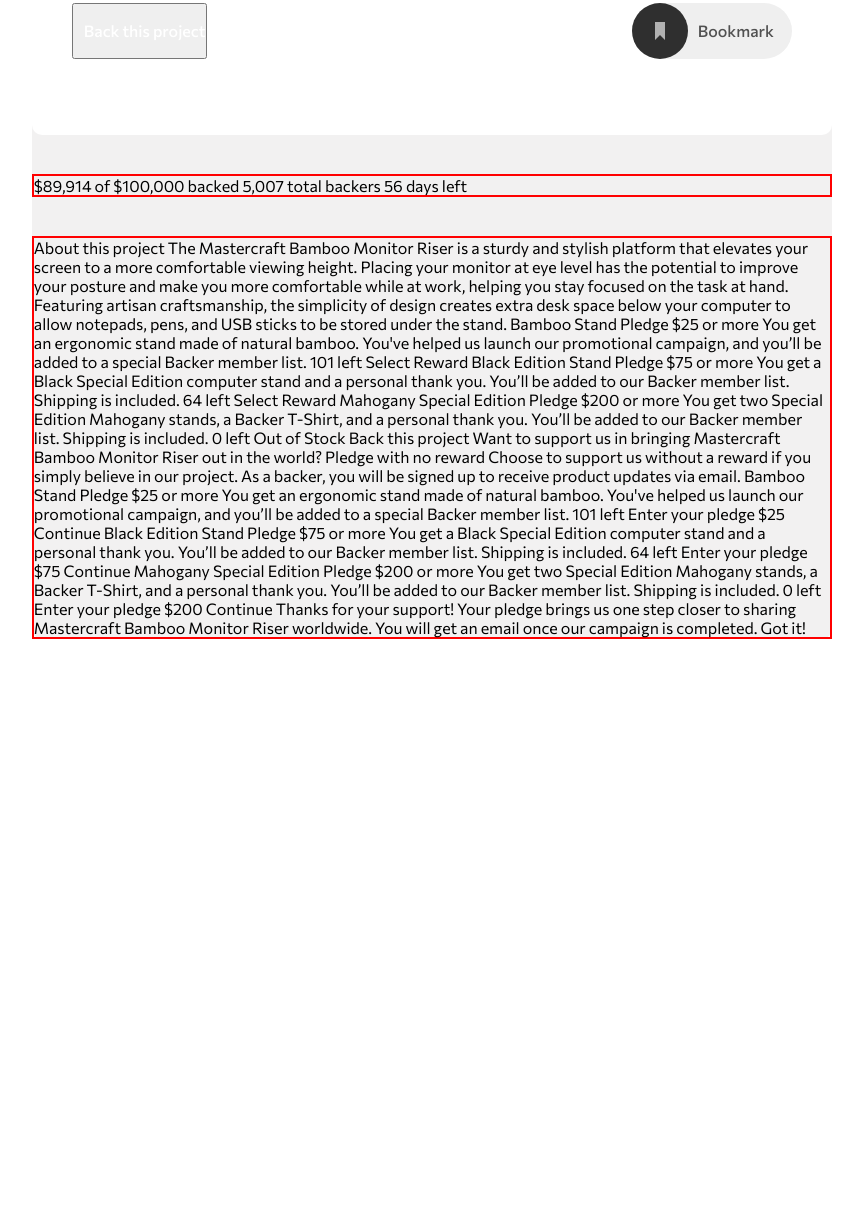
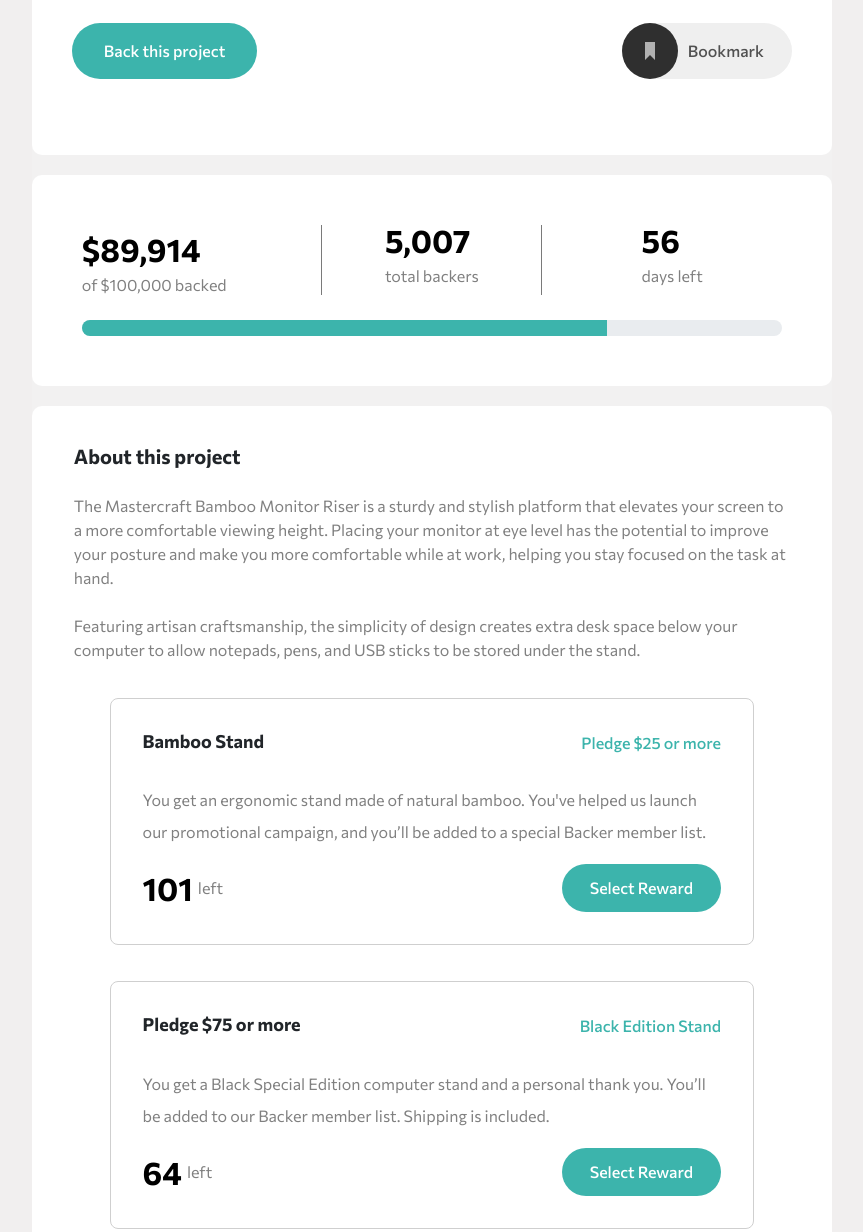
Before and after one commit to taranjeetsingh9/Crowd-Funding-Homepage, a plain HTML site: page index.html in a window 1280 px wide. Shown: the part 521-1753 px from the top of the page, without its empty margins (301-1164 px from the left). Before the commit the page ends 1160 px from the top, so only its background shows below. Drawn offline with nearby package versions, Linux system fonts and the light colour scheme; files whose address does not match are found by name.

Commit message:
desktop frontend done

```diff
--- a/CSS/index.css
+++ b/CSS/index.css
@@ -5,10 +5,9 @@
   margin: 0;
   padding: 0;
 }
-
 body {
   font-family: "Commissioner", sans-serif;
-  background-color: rgba(255, 255, 255, 0.937);
+  background-color: rgb(241, 239, 239);
 }
 .navbar-default {
   background-image: url(./images/image-hero-desktop.jpg);
@@ -29,6 +28,12 @@ body {
   list-style-type: none;
   font-size: 16px;
 }
+.masterCraft-logo {
+  position: absolute;
+  left: 48%;
+  top: 330px;
+  z-index: 2;
+}
 .logo h2 {
   font-size: 24px;
 }
@@ -46,7 +51,7 @@ main {
   height: 100%;
   display: flex;
   flex-direction: column;
-  justify-content: space-between;
+  gap: 20px;
   background-color: rgb(242, 241, 241);
   /* border: 2px solid black; */
   border-radius: 10px;
@@ -74,55 +79,156 @@ header {
 .project-links {
   display: flex;
   justify-content: space-between;
-  /* background-color: red; */
   width: 100%;
   margin: 5%;
 }
-/* .project-links button {
-  min-width: 120px;
-  padding: 15px 32px;
-  border-radius: 50px;
-  border: none;
-} */
 
-/*Experiment */
-.bookmark {
-  width: 160px;
+.bookmark-button {
+  min-width: 170px;
   border-radius: 50px;
   border: none;
   text-align: center;
   display: flex;
   align-items: center;
 }
-.project-links button a {
+
+.bookmark-button a {
+  color: rgb(81, 81, 81);
   margin-left: 10px;
-  font-family: "Commissioner", sans-serif;
-  font-weight: 600;
-}
-
-.back-
-
-/*---Experiment end*/
-
-.back-project-button {
-  background-color: hsl(176, 50%, 47%);
-}
-
-.project-links button a {
   text-decoration: none;
   font-family: "Commissioner", sans-serif;
   font-weight: 500;
   font-size: 16px;
 }
+
+.back-project-button {
+  background-color: hsl(176, 50%, 47%);
+  min-width: 160px;
+  border-radius: 50px;
+  padding: 0px 32px;
+  border: none;
+  text-align: center;
+  display: flex;
+  justify-content: center;
+  align-items: center;
+}
+
 .back-project-button a {
   color: white;
+  text-decoration: none;
+  font-family: "Commissioner", sans-serif;
+  font-weight: 500;
+  font-size: 16px;
 }
-.bookmark a {
-  color: rgb(81, 81, 81);
+
+#counters {
+  background-color: white;
+  border-radius: 10px;
+  padding: 50px;
+  display: flex;
+  flex-direction: column;
+  gap: 15px;
 }
 .donation-count {
-  border: 2px solid red;
+  display: flex;
+  flex-wrap: wrap;
+  gap: 20px;
 }
+
+.donation-count div {
+  flex: 1;
+  display: flex;
+  align-items: center;
+  justify-content: center;
+  height: 70px;
+}
+.donation-count .backed-amount {
+  align-items: start;
+  justify-content: start;
+}
+.backers {
+  border-right: 0.5px solid hsl(0, 0%, 48%);
+  border-left: 0.5px solid hsl(0, 0%, 48%);
+}
+
+.count {
+  font-size: 32px;
+  font-weight: 800;
+  color: black;
+}
+.donation-count div p {
+  line-height: 1.5;
+  color: grey;
+}
+.progress {
+  margin-top: 10px;
+  border-radius: 25px;
+}
+.progress-bar {
+  background-color: hsl(176, 50%, 47%);
+}
+
 .content {
-  border: 2px solid red;
+  font-family: "Commissioner", sans-serif;
+  padding: 20px 42px;
+  background-color: white;
+  border-radius: 10px;
 }
+.content h2 {
+  font-size: 20px;
+  font-weight: 700;
+  line-height: 3;
+}
+
+.content p {
+  font-size: 16px;
+  color: grey;
+  line-height: 1.5;
+}
+.donation-options {
+  border: 1px solid rgba(202, 202, 202, 0.903);
+  padding: 32px;
+  margin: 5%;
+  border-radius: 8px;
+}
+.donation-options h6 {
+  font-weight: 800;
+  font-size: 18px;
+}
+.pledge {
+  float: right;
+  color: hsl(176, 50%, 47%);
+  font-size: 16px;
+  font-weight: 500;
+}
+.donation-options p {
+  line-height: 2;
+}
+.counter {
+  display: flex;
+  align-items: center;
+  font-size: 36px;
+}
+.count {
+  font-weight: bold;
+  margin-right: 5px;
+}
+.left {
+  font-size: 16px;
+  color: grey;
+}
+.donation-footer {
+  display: flex;
+  justify-content: space-between;
+}
+
+.donation-selection {
+  border: none;
+  min-width: 120px;
+  padding: 12px 28px;
+  background-color: hsl(176, 50%, 47%);
+  border-radius: 25px;
+  color: white;
+  font-weight: 500;
+  font-size: 16px;
+}
--- a/index.html
+++ b/index.html
@@ -7,7 +7,8 @@
   <!-- displays site properly based on user's device -->
 
   <link rel="icon" type="image/png" sizes="32x32" href="./images/favicon-32x32.png">
-
+  <link rel="stylesheet" href="https://cdn.jsdelivr.net/npm/bootstrap@4.0.0/dist/css/bootstrap.min.css"
+    integrity="sha384-Gn5384xqQ1aoWXA+058RXPxPg6fy4IWvTNh0E263XmFcJlSAwiGgFAW/dAiS6JXm" crossorigin="anonymous">
   <title>Frontend Mentor | Crowdfunding product page</title>
 
   <!-- Feel free to remove these styles or customise in your own stylesheet 👍 -->
@@ -43,6 +44,25 @@
 
   </nav>
 
+  <!---======masterCraft ========-->
+  <aside>
+    <div class="masterCraft-logo">
+      <svg width="56" height="56" xmlns="http://www.w3.org/2000/svg">
+        <g fill="none" fill-rule="evenodd">
+          <circle fill="#000" cx="28" cy="28" r="28" />
+          <g fill-rule="nonzero">
+            <path
+              d="M15.565 28.565a1.93 1.93 0 012.606-.113l.122.113 10.142 10.142a1.93 1.93 0 01-2.606 2.84l-.122-.112-10.142-10.142a1.93 1.93 0 010-2.728z"
+              fill="#444" />
+            <path
+              d="M36.19 17.48c1.006-.996 2.706-.34 2.805 1.026l.005.126v10.736c0 .9-.737 1.629-1.646 1.629a1.64 1.64 0 01-1.642-1.507l-.005-.122v-6.805l-8.043 7.957c-1.006.996-2.707.34-2.806-1.026l-.004-.126v-6.805L16.81 30.52a1.66 1.66 0 01-2.224.095l-.105-.095a1.616 1.616 0 01-.096-2.2l.096-.103L25.336 17.48c1.006-.996 2.707-.34 2.806 1.026l.004.126v6.804l8.043-7.956z"
+              fill="#FFF" />
+          </g>
+        </g>
+      </svg>
+    </div>
+  </aside>
+
 
   <main class="main">
 
@@ -60,7 +80,7 @@
         <!-- <button class="bookmark"><a href="#">Bookmark</a></button> -->
 
         <!----experiment -->
-        <button class="bookmark"><svg width="56" height="56" xmlns="http://www.w3.org/2000/svg">
+        <button class="bookmark-button"><svg width="56" height="56" xmlns="http://www.w3.org/2000/svg">
             <g fill="none" fill-rule="evenodd">
               <circle fill="#2F2F2F" cx="28" cy="28" r="28" />
               <path fill="#B1B1B1" d="M23 19v18l5-5.058L33 37V19z" />
@@ -70,47 +90,121 @@
       </div>
 
     </header>
+    <!--=====Amount and Countdown Start ======----->
+    <section id="counters">
+      <div class="donation-count">
 
-    <div class="donation-count">
-      $89,914 of $100,000 backed
-      5,007 total backers
-      56 days left
+
+
+        <div class="backed-amount">
+          <p> <span class="count">$89,914</span>
+            <br>
+            of $100,000 backed
+          </p>
         </div>
 
+        <div class="backers">
+          <p> <span class="count">5,007</span>
+            <br>
+            total backers
+          </p>
+        </div>
+
+        <div class="days">
+          <p> <span class="count">56</span>
+            <br>
+            days left
+          </p>
+        </div>
+        <!--progress bar-->
+
+      </div>
+      <div class="progress">
+        <div class="progress-bar w-75" role="progressbar" aria-valuenow="0" aria-valuemin="75" aria-valuemax="100">
+        </div>
+      </div>
+
+    </section>
+
+
+
+
     <div class="content">
-      About this project
 
+      <h2>About this project</h2>
+
+      <p>
         The Mastercraft Bamboo Monitor Riser is a sturdy and stylish platform that elevates your screen
         to a more comfortable viewing height. Placing your monitor at eye level has the potential to improve
         your posture and make you more comfortable while at work, helping you stay focused on the task at hand.
-
+        <br>
+        <br>
         Featuring artisan craftsmanship, the simplicity of design creates extra desk space below your computer
         to allow notepads, pens, and USB sticks to be stored under the stand.
+      </p>
 
-      Bamboo Stand
-      Pledge $25 or more
-      You get an ergonomic stand made of natural bamboo. You've helped us launch our promotional campaign, and
-      you’ll be added to a special Backer member list.
-      101 left
-      Select Reward
+      <div class="donation-options">
+        <span class="pledge">
+          Pledge $25 or more</span>
+        <h6>Bamboo Stand</h6><br>
+        <p>You get an ergonomic stand made of natural bamboo. You've helped us launch our promotional campaign, and
+          you’ll be added to a special Backer member list.</p>
 
-      Black Edition Stand
-      Pledge $75 or more
+
+        <div class="donation-footer">
+          <div class="counter">
+            <strong class="count">101</strong>
+            <span class="left">left</span>
+          </div>
+          <button class="donation-selection">Select Reward</button>
+        </div>
+
+
+      </div>
+
+      <div class="donation-options">
+
+        <span class="pledge">Black Edition Stand</span>
+
+        <h6>Pledge $75 or more</h6> <br>
+        <p>
           You get a Black Special Edition computer stand and a personal thank you. You’ll be added to our Backer
           member list. Shipping is included.
-      64 left
-      Select Reward
+        </p>
 
-      Mahogany Special Edition
-      Pledge $200 or more
-      You get two Special Edition Mahogany stands, a Backer T-Shirt, and a personal thank you. You’ll be added
-      to our Backer member list. Shipping is included.
-      0 left
-      Out of Stock
+        <div class="donation-footer">
+          <div class="counter">
+            <strong class="count">64</strong>
+            <span class="left">left</span>
+          </div>
+          <button class="donation-selection">Select Reward</button>
+        </div>
+
+
+      </div>
+
+      <div class="donation-options">
+
+        <span class="pledge">Pledge $200 or more</span>
+        <h6>Mahogany Special Edition</h6> <br>
+
+
+        <p>You get two Special Edition Mahogany stands, a Backer T-Shirt, and a personal thank you. You'll be added
+          to our Backer member list. Shipping is included.</p>
+        <div class="donation-footer">
+          <div class="counter">
+            <strong class="count">0</strong>
+            <span class="left">left</span>
+          </div>
+          <button class="donation-selection">Out of Stock</button>
+        </div>
+      </div>
+
+
 
       <!-- Selection modal start -->
 
-      Back this project
+      <!-- Back this project
       Want to support us in bringing Mastercraft Bamboo Monitor Riser out in the world?
 
       Pledge with no reward
@@ -121,41 +215,41 @@
       Pledge $25 or more
       You get an ergonomic stand made of natural bamboo. You've helped us launch our promotional campaign, and
       you’ll be added to a special Backer member list.
-      101 left
+      101 left -->
 
       <!-- Selected pledge start -->
-      Enter your pledge
+      <!-- Enter your pledge
       $25
-      Continue
+      Continue -->
       <!-- Selected pledge end -->
 
-      Black Edition Stand
+      <!-- Black Edition Stand
       Pledge $75 or more
       You get a Black Special Edition computer stand and a personal thank you. You’ll be added to our Backer
       member list. Shipping is included.
-      64 left
+      64 left -->
 
       <!-- Selected pledge start -->
-      Enter your pledge
+      <!-- Enter your pledge
       $75
-      Continue
+      Continue -->
       <!-- Selected pledge end -->
 
-      Mahogany Special Edition
+      <!-- Mahogany Special Edition
       Pledge $200 or more
       You get two Special Edition Mahogany stands, a Backer T-Shirt, and a personal thank you. You’ll be added
       to our Backer member list. Shipping is included.
-      0 left
+      0 left -->
 
       <!-- Selected pledge  start -->
-      Enter your pledge
+      <!-- Enter your pledge
       $200
       Continue
 
       Thanks for your support!
       Your pledge brings us one step closer to sharing Mastercraft Bamboo Monitor Riser worldwide. You will get
       an email once our campaign is completed.
-      Got it!
+      Got it! -->
 
     </div>
 
```
Lines whose indentation alone changed are shown as unchanged.
